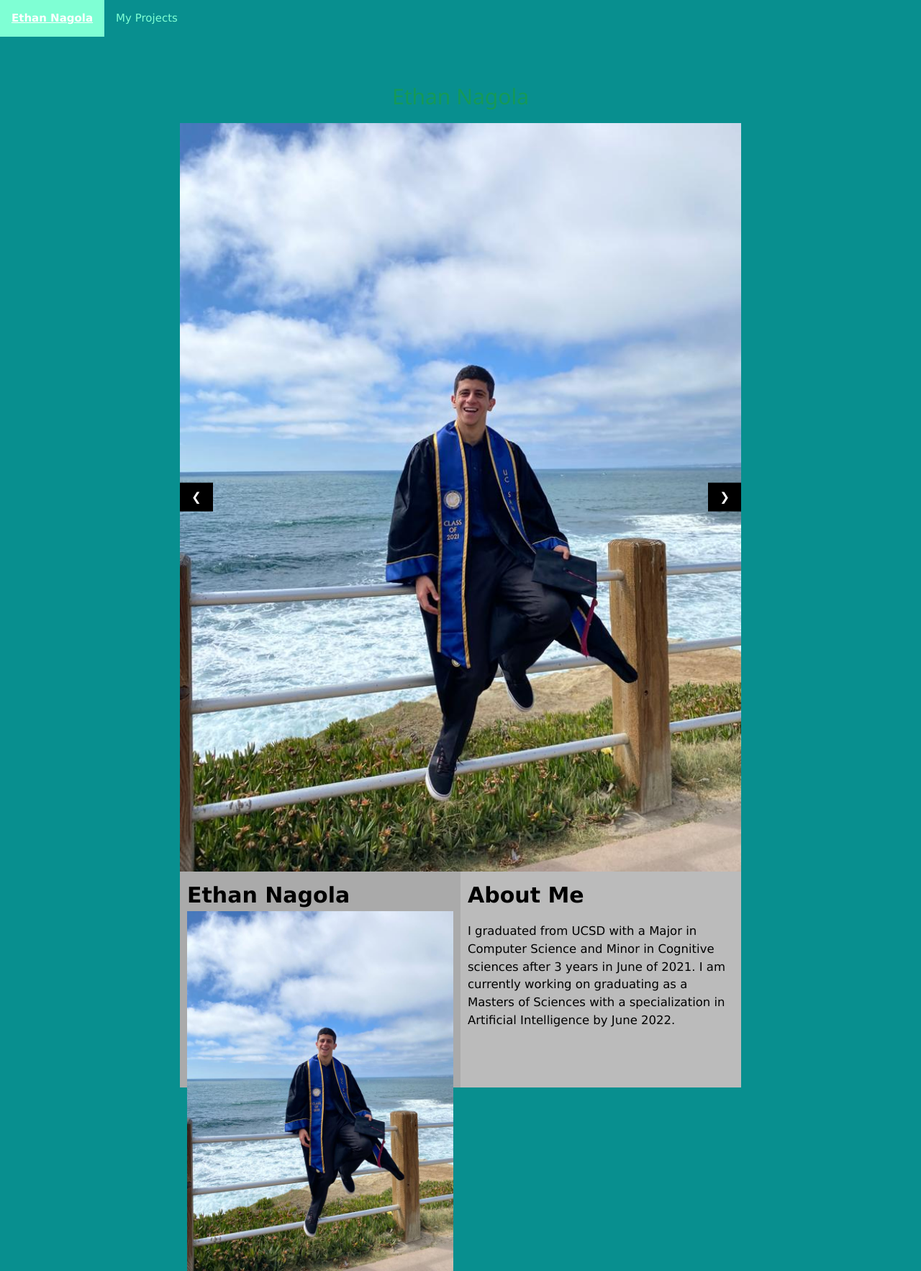
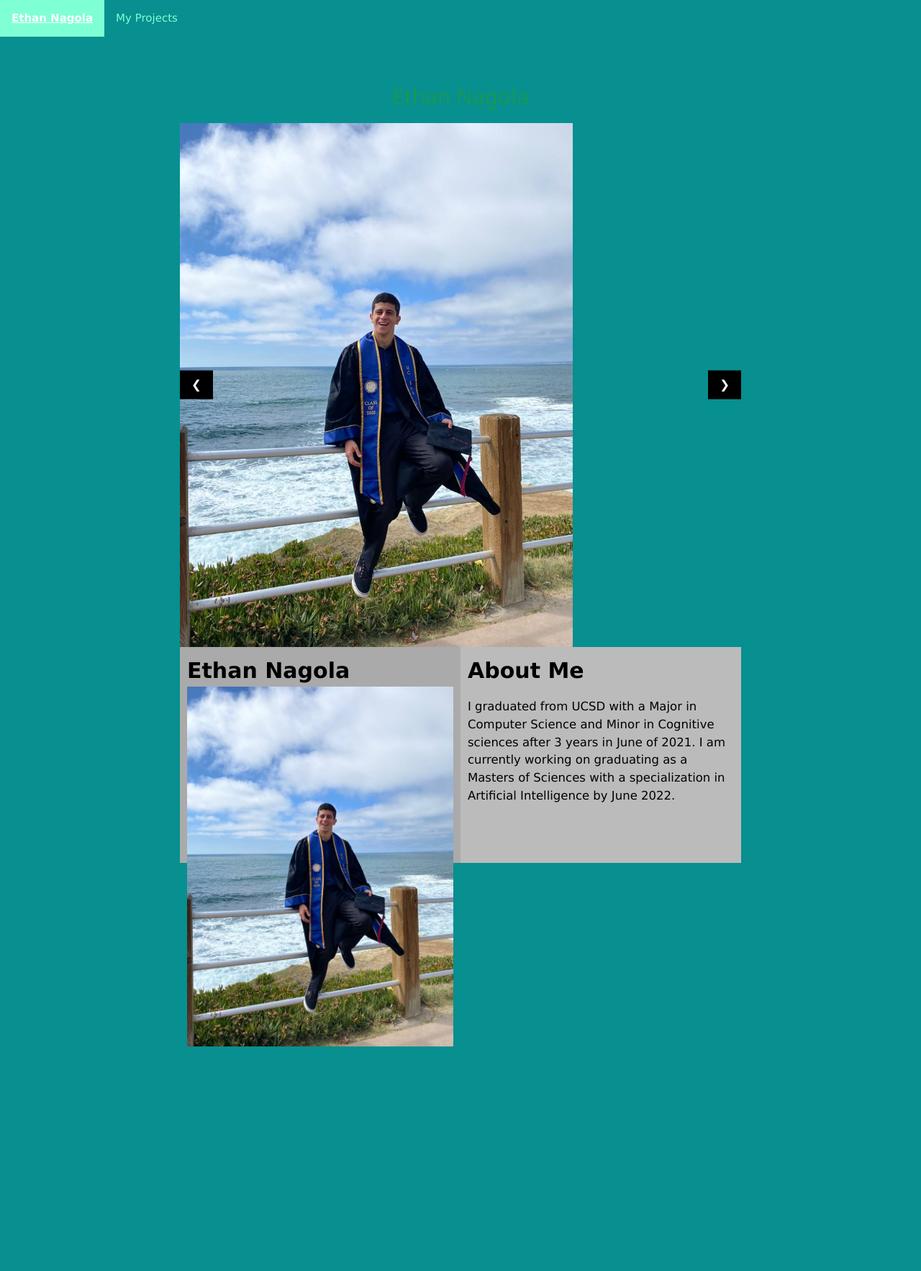
Before and after one commit to enagola/web, a Jekyll site: the page built from docs/ethan.md, in a window 1280 px wide. Shown: the whole page at 72% size. Built offline with Jekyll 4.4.1, drawn with Linux system fonts in a browser that asks for light colours; after the commit the page ends 1454 px from its top, so only the background shows below that.

Commit message:
Update ethan.md

```diff
--- a/docs/ethan.md
+++ b/docs/ethan.md
@@ -15,7 +15,7 @@
 <h2 class="w3-center">Ethan Nagola</h2>
 
 <div class="w3-content w3-display-container">
-  <img class="mySlides" src="Photos/EthanPic.jpeg" style="width:100%">
+  <img class="mySlides" src="Photos/EthanPic.jpeg" style="width:70%;height:70%;">
  <p class="mySlides" style="width:100%">I graduated from UCSD with a Major in Computer Science
      and Minor in Cognitive sciences after 3 years in June of 2021.
      I am currently working on graduating as a Masters of Sciences
```
